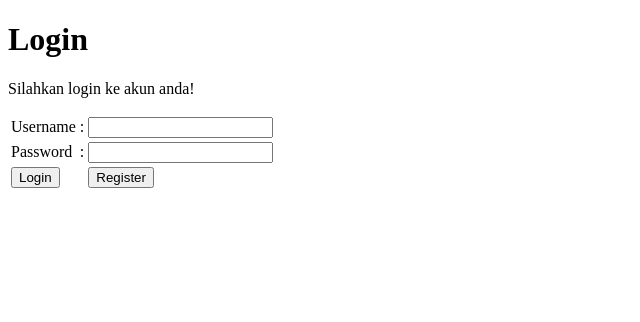
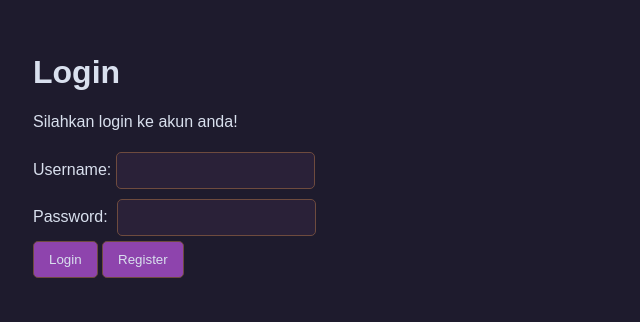
Before and after one commit to xYc4t/crud, a PHP site: page /login.php in a window 1280 px wide. Shown: the top 322 px of the page, without its empty margins (0-640 px from the left). Run offline with PHP 8.4, Linux system fonts and the light colour scheme.

Commit message:
Added style

```diff
--- a/index.php
+++ b/index.php
@@ -68,6 +68,7 @@ function generateTable($result, $action)
 
 <head>
     <title>Home Page</title>
+    <link rel="stylesheet" href="style.css">
 </head>
 
 <body>
--- a/login.php
+++ b/login.php
@@ -23,30 +23,28 @@ if ($_SERVER['REQUEST_METHOD'] == 'POST') {
 
 <head>
     <title>Login Page</title>
+    <link rel="stylesheet" href="style.css">
 </head>
 
 <body>
     <h1>Login</h1>
     <p><?php echo (!empty($err) ? $err  : "Silahkan login ke akun anda!"); ?></p>
-    <table>
-        <form method="POST">
-            <tr>
-                <td>Username</td>
-                <td>:</td>
-                <td><input type="text" name="username" required></td>
-            </tr>
-            <tr>
-                <td>Password</td>
-                <td>:</td>
-                <td><input type="password" name="password" required></td>
-            </tr>
-            <tr>
-                <td><input type="submit" value="Login"></td>
-                <td></td>
-                <td><input type="submit" name="register" value="Register"></td>
-            </tr>
-        </form>
-    </table>
+    <form method="POST">
+    <div>
+        <label for="username">Username: </label>
+        <input type="text" name="username" id="username" required>
+    </div>
+
+    <div>
+        <label for="password">Password:&nbsp;</label>
+        <input type="password" name="password" id="password" required>
+    </div>
+
+    <div>
+        <input type="submit" value="Login">
+        <input type="submit" name="register" value="Register">
+    </div>
+</form>
 </body>
 
 </html>
--- a/style.css
+++ b/style.css
@@ -1,89 +1,77 @@
 body {
-    background-color: #1e1e2e;
-    color: #cdd6f4;
-    font-family: Arial, sans-serif;
-    margin: 20px;
+    font-family: 'Arial', sans-serif;
+    background-color: #1e1b2d;
+    color: #d9e0ee;
+    padding: 25px;
+}
+
+h1, h2 {
+    color: #d9e0ee;
 }
 
 a {
-    color: #96cdfb;
+    color: #c4a7e7;
     text-decoration: none;
 }
 
 a:hover {
-    color: #f38ba8;
-    text-decoration: underline;
-}
-
-button {
-    background-color: #a6e3a1;
-    color: #1e1e2e;
-    border: none;
-    border-radius: 4px;
-    padding: 10px 15px;
-    cursor: pointer;
-}
-
-button:hover {
-    background-color: #89b4fa;
-}
-
-input, select, label {
-    background-color: #313244;
-    color: #cdd6f4;
-    border: 1px solid #45475a;
-    border-radius: 4px;
-    padding: 5px;
-    margin: 5px 0;
-}
-
-input[type="text"], input[type="date"] {
-    width: 200px;
-}
-
-input[type="submit"] {
-    background-color: #f38ba8;
-    color: #1e1e2e;
-    border: none;
-    padding: 8px 15px;
-    border-radius: 4px;
-    cursor: pointer;
-}
-
-input[type="submit"]:hover {
-    background-color: #fab387;
+    color: #f7caca;
 }
 
 table {
     width: 100%;
+    margin: 20px 0;
     border-collapse: collapse;
-    margin: 20px 0;
-    background-color: #313244;
+    background-color: #2a2138;
 }
 
-table th, table td {
-    border: 1px solid #45475a;
-    text-align: left;
-    padding: 10px;
+table, th, td {
+    border: 1px solid #6e4b3e;
 }
 
-table th {
-    background-color: #45475a;
-    color: #cdd6f4;
-    text-transform: uppercase;
-    font-weight: bold;
+th, td {
+    padding: 10px;
+    text-align: left;
+    color: #d9e0ee;
 }
 
-table td {
-    color: #cdd6f4;
+th {
+    background-color: #3e2a47;
+    text-align: center;
 }
 
-table tr:nth-child(even) {
-    background-color: #24273a;
+td {
+    background-color: #2a2138;
 }
 
-h2 {
-    color: #f5e0dc;
-    border-bottom: 2px solid #f5c2e7;
-    padding-bottom: 5px;
+input[type="text"], input[type="password"], input[type="date"], select, button {
+    background-color: #2a2138;
+    color: #d9e0ee;
+    border: 1px solid #6e4b3e;
+    padding: 10px;
+    margin: 5px 0;
+    border-radius: 5px;
 }
+
+input[type="text"]:focus, input[type="date"]:focus, select:focus, button:focus {
+    outline: none;
+    border-color: #f7caca;
+}
+
+input[type="submit"], button[type="submit"] {
+    background-color: #8e44ad;
+    color: #d9e0ee;
+    border: 1px solid #6e4b3e;
+    padding: 10px 15px;
+    cursor: pointer;
+    border-radius: 5px;
+}
+
+input[type="submit"]:hover, button[type="submit"]:hover {
+    background-color: #f7caca;
+    color: #1e1b2d;
+}
+
+form {
+    margin-bottom: 20px;
+}
--- a/update.php
+++ b/update.php
@@ -43,6 +43,7 @@ $result_kelas = mysqli_query($conn, "SELECT * FROM kelas");
 
 <head>
     <title>Update Siswa</title>
+    <link rel="stylesheet" href="style.css">
 </head>
 
 <body>
```
